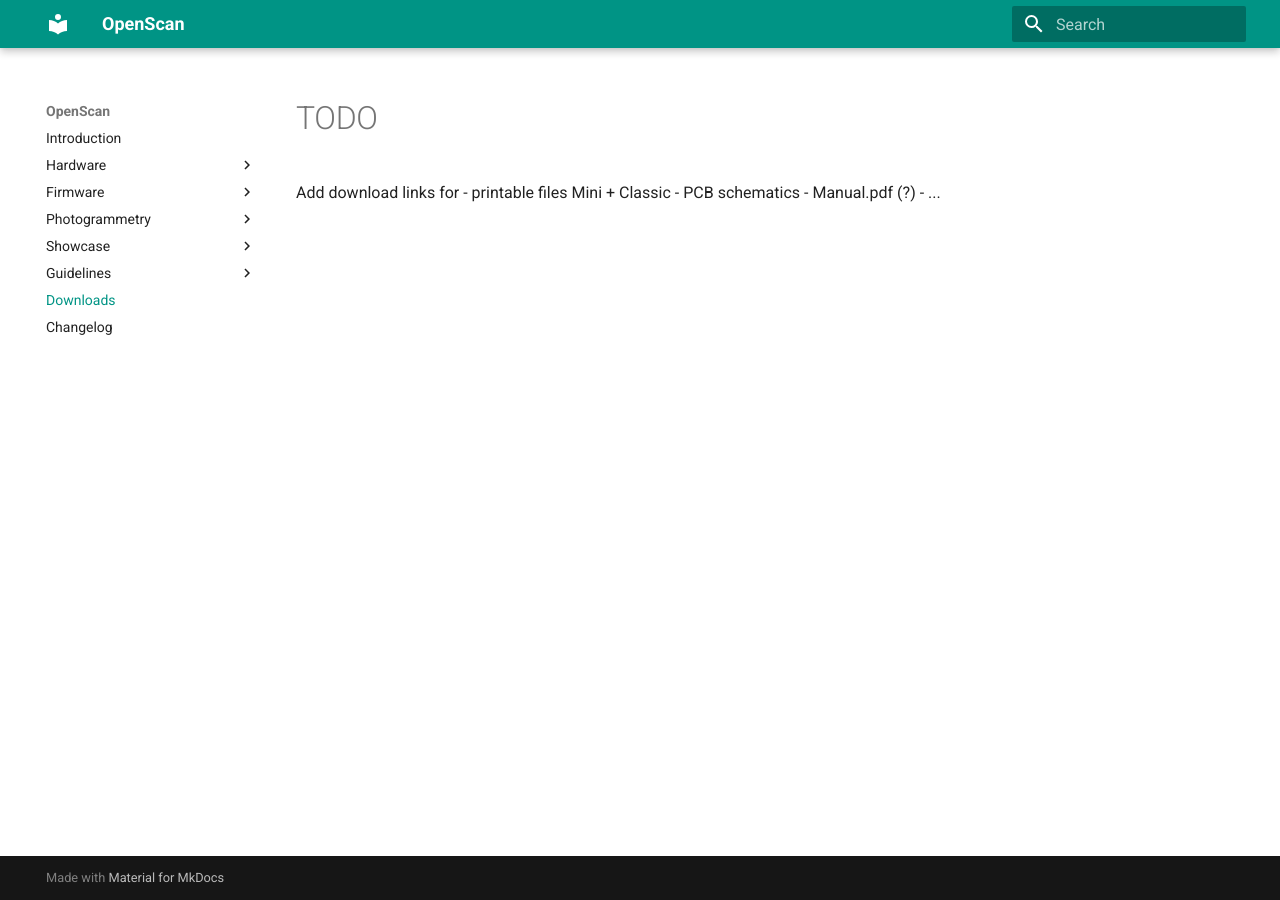
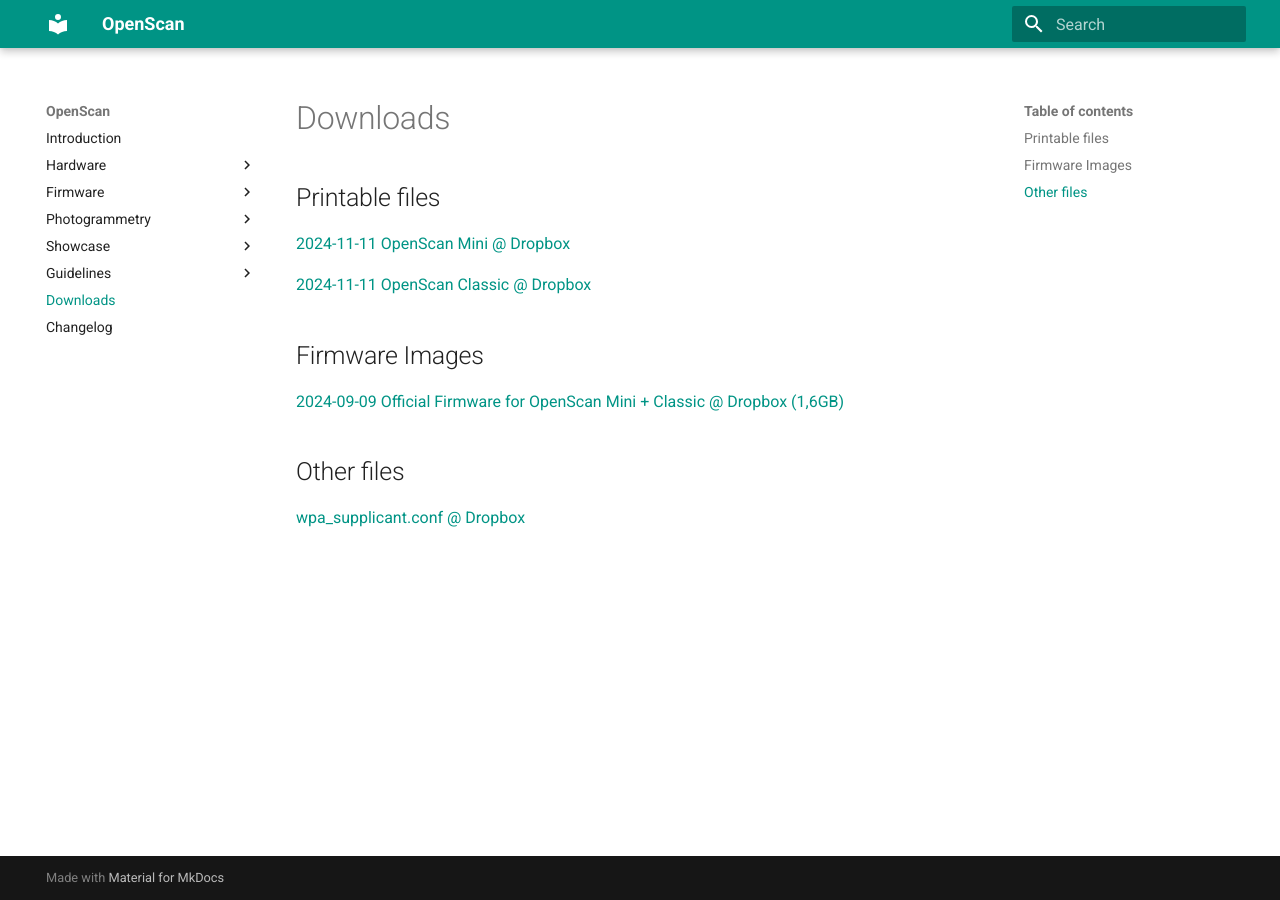
Before and after one commit to OpenScan-org/OpenScan-Doc, an MkDocs documentation site: the page built from docs/downloads.md, in a window 1280 px wide. Built offline with MkDocs 1.6.1 and Material for MkDocs 9.7.7, drawn with Linux system fonts in a browser that asks for light colours.

Commit message:
Update downloads.md

```diff
--- a/docs/downloads.md
+++ b/docs/downloads.md
@@ -1,7 +1,12 @@
-# TODO
+## Printable files
 
-Add download links for
-- printable files Mini + Classic
-- PCB schematics
-- Manual.pdf (?)
-- ...
+[2024-11-11 OpenScan Mini @ Dropbox](https://www.dropbox.com/scl/fi/sp4tucpzazvqxi3kv8xsz/2024-11-11-OpenScan-Mini-V1.zip?rlkey=5gk0b712ofu9sqdensime1jdx&st=gwe5jzlx&dl=1)
+
+[2024-11-11 OpenScan Classic @ Dropbox](https://www.dropbox.com/scl/fi/2owz784ps79hvkyqqh07u/2024-11-11-OpenScan-Classic-V1.zip?rlkey=tve931u7nbaxspvcohpw5lgim&st=sjb9lbc0&dl=1)
+
+## Firmware Images
+
+[2024-09-09 Official Firmware for OpenScan Mini + Classic @ Dropbox (1,6GB)](https://www.dropbox.com/scl/fi/7hotnizvdl5lpis829yyh/2024-09-09-OpenScan.zip?rlkey=yszh7xcn9bejl6epjz8mo1a6x&st=9h1qxsdn&dl=1)
+
+##  Other files
+[wpa_supplicant.conf @ Dropbox](https://www.dropbox.com/scl/fi/878ri5dclgm5aek54isl1/wpa_supplicant.conf?rlkey=fhq54ngaea6p5s62etl5ig8ak&st=jitt2qp3&dl=1)
```
